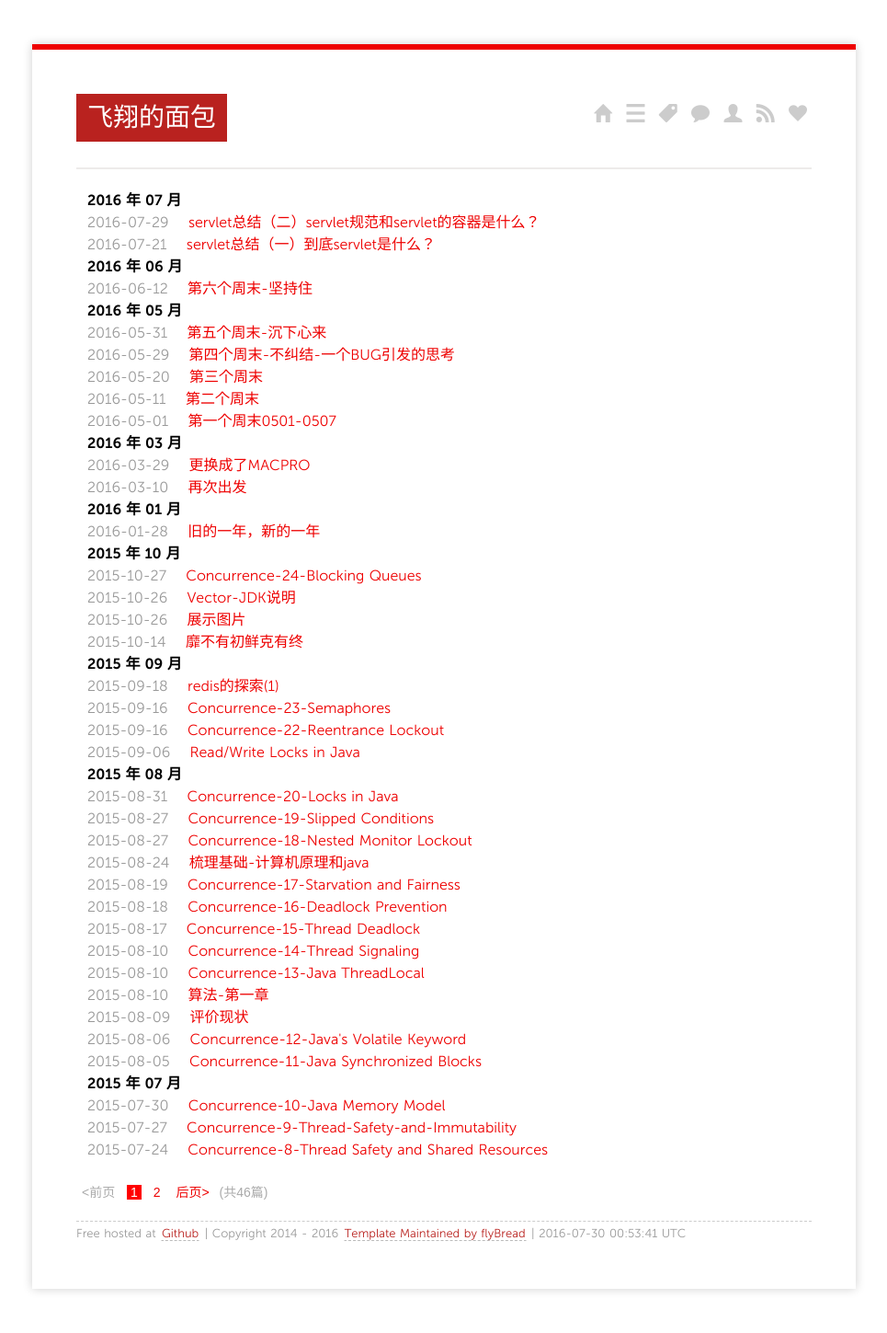
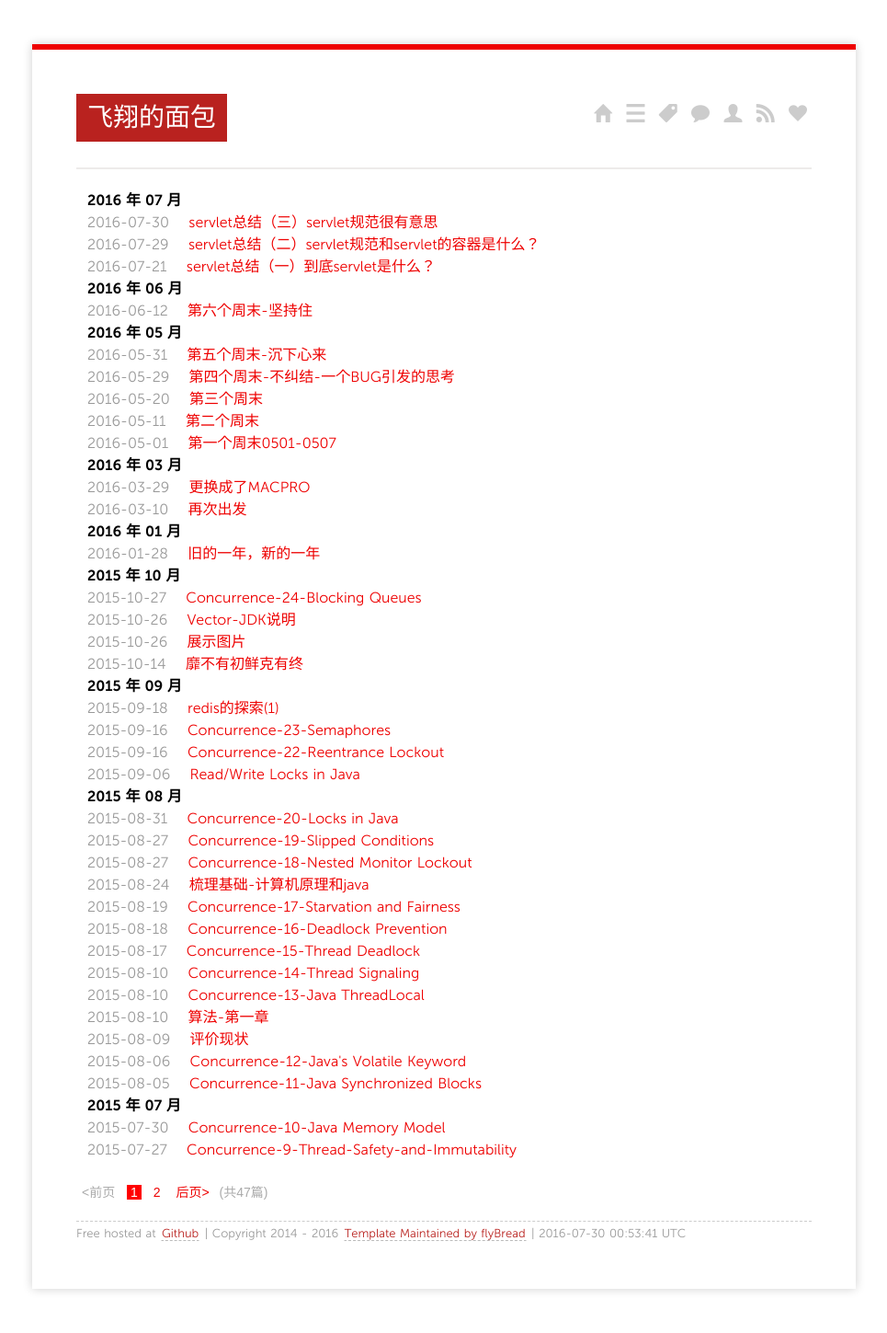
Before and after one commit to flyBread/flyBread.github.io, a Jekyll site: the page built from index.html, in a window 1280 px wide. Shown: the whole page at 92% size, without its empty margins (157-1122 px from the left). Built offline with Jekyll 4.4.1, drawn with Linux system fonts in a browser that asks for light colours; nearby versions of some CDN libraries; Markdown is read by kramdown in place of the engine named in the settings; the list of posts is cut into pages by our own code.

Commit message:
servlet规范

```diff
--- /dev/null
+++ b/_posts/2016/2016-07-30-9.md
@@ -0,0 +1,10 @@
+---
+layout: post
+title: "servlet总结（三）servlet规范很有意思"
+description: "第七个周末摔倒后，爬起来，继续走...."
+category: servlet总结
+tags: [servlet总结]
+---
+2016-07-30
+
+> 身如浮萍，心就随身而转
```
Also changed, not shown: _posts/2016/2016-07-29-8.md (+2 -0 lines).
